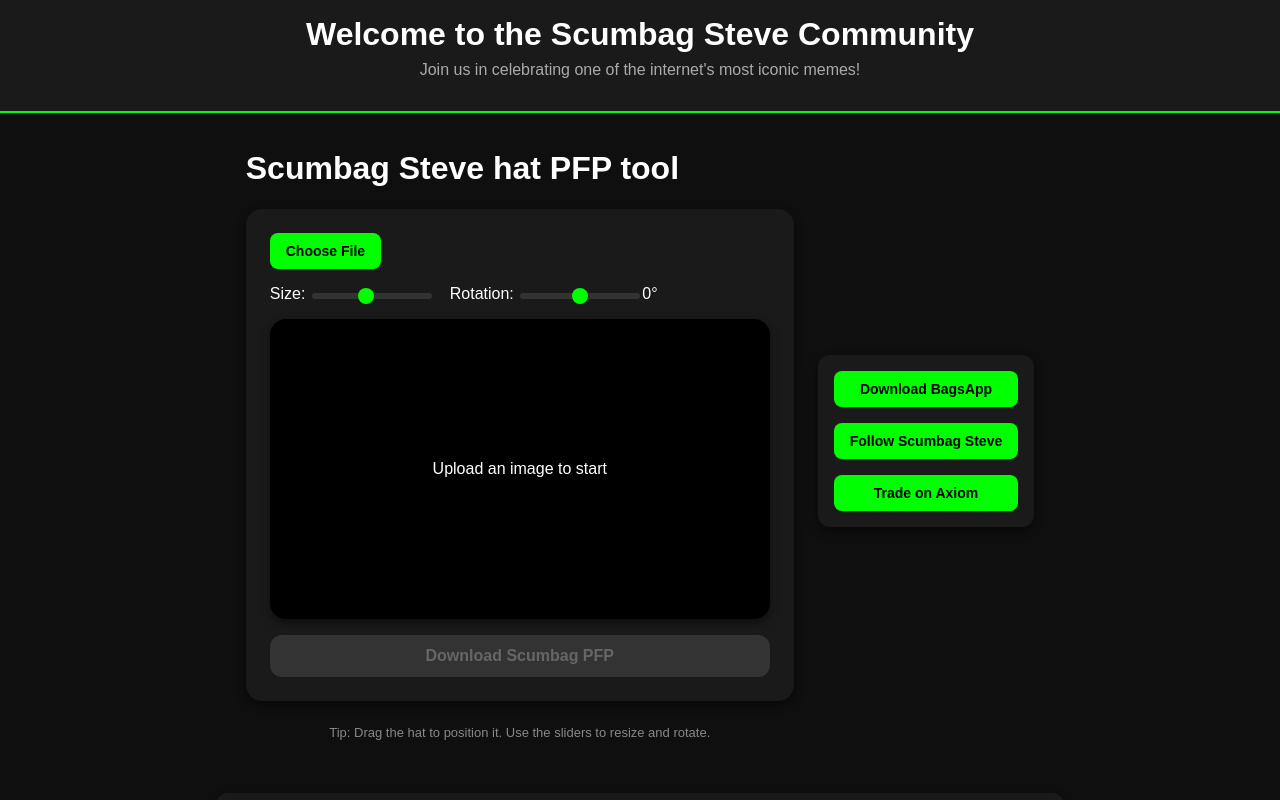
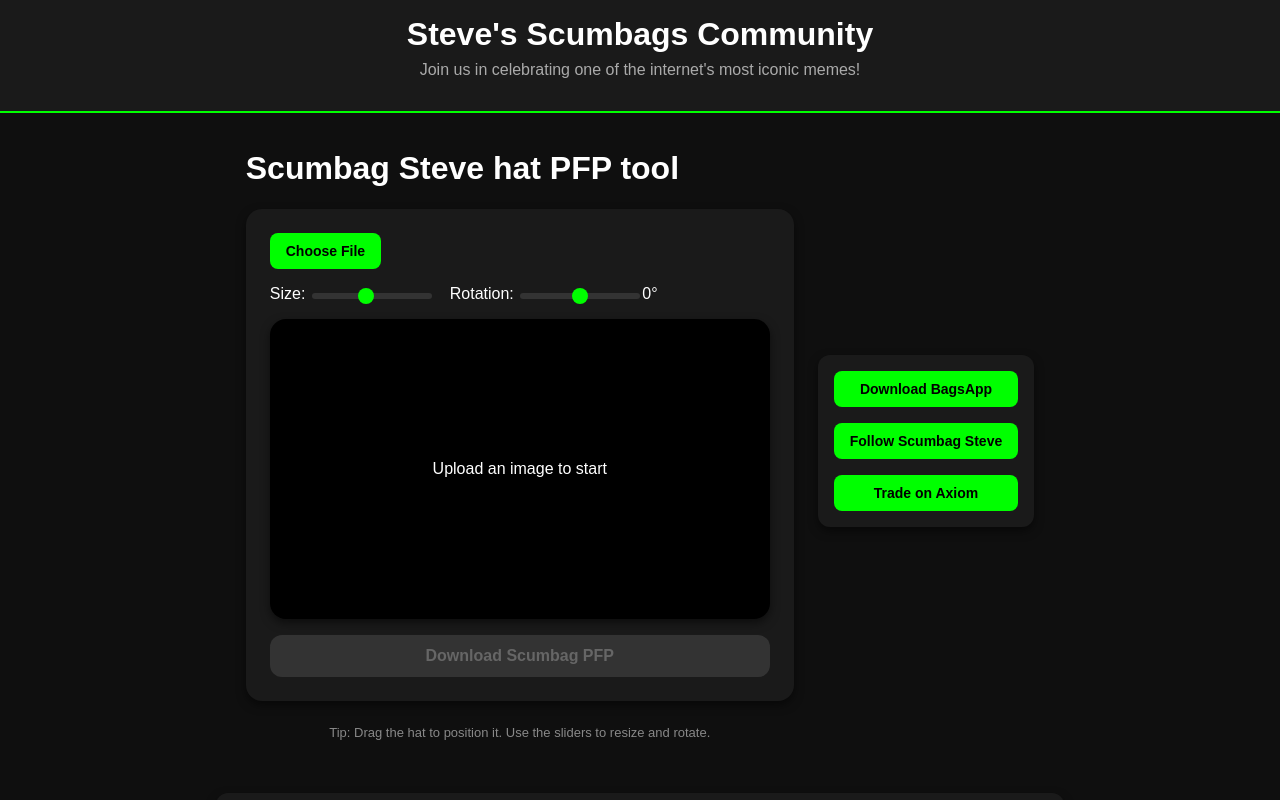
Before and after one commit to pumpypill/GoPumpMe3, a React (Vite) app: page / in a window 1280 px wide. Shown: the top 800 px of the page. Built offline with nearby package versions, Linux system fonts and the light colour scheme.

Commit message:
Update deployment configuration and website content

```diff
--- a/src/App.tsx
+++ b/src/App.tsx
@@ -39,7 +39,7 @@
 
   return (
     <div>
-      <h1>Scumbag Steve Hat Tool</h1>
+      <h1>Hat Tool - Add The Scumbag Hat to Any Picture</h1>
       <p className="tagline">Create your own Scumbag Steve memes by adding the iconic hat to any picture!</p>
       <div className="container">
         <div style={{ marginBottom: 16 }}>
--- a/src/main.tsx
+++ b/src/main.tsx
@@ -5,7 +5,7 @@
 
 const Header: React.FC = () => (
   <header className="header">
-    <h1>Welcome to the Scumbag Steve Community</h1>
+    <h1>Steve&apos;s Scumbags Community</h1>
     <p className="subheading">Join us in celebrating one of the internet's most iconic memes!</p>
   </header>
 );
```
